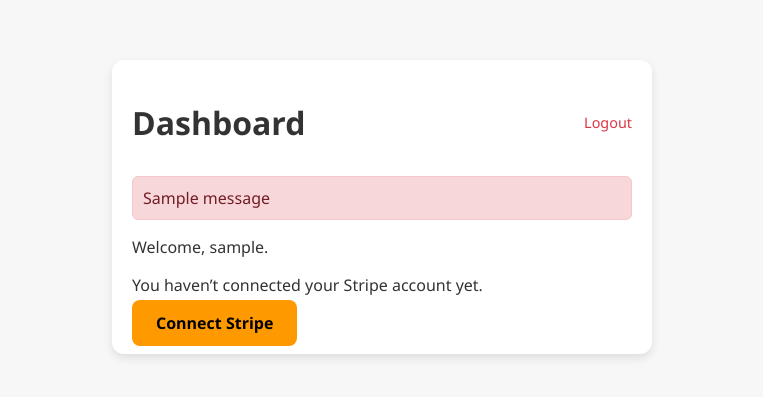
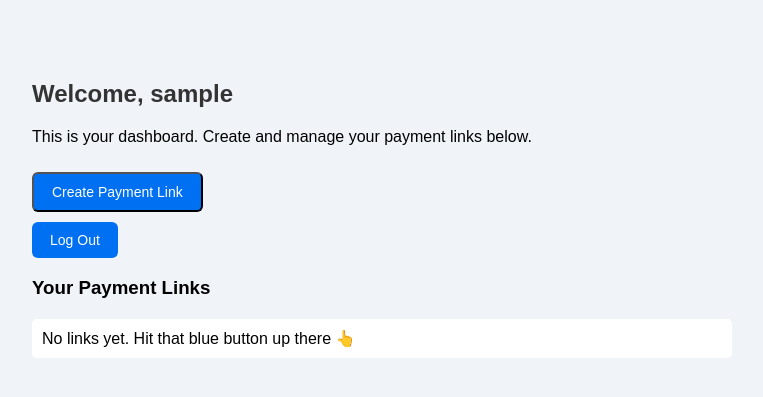
Before and after one commit to CODEREaDer24/Stripebridge, a Flask app: page /dashboard in a window 1280 px wide. Shown: the top 397 px of the page, without its empty margins (258-1021 px from the left). Run offline with Flask 3, Linux system fonts and the light colour scheme; the visitor is signed in with stand-in values (Sample User, id 1); tables that the repository leaves empty hold one stand-in row (values such as "Sample post"); one stand-in notice (Sample message) is shown.

Commit message:
Update dashboard.html

```diff
--- a/templates/dashboard.html
+++ b/templates/dashboard.html
@@ -1,55 +1,66 @@
 <!DOCTYPE html>
-<html lang="en">
+<html>
 <head>
-  <meta charset="UTF-8" />
-  <meta name="viewport" content="width=device-width, initial-scale=1.0"/>
-  <title>Dashboard – NoCodePay</title>
-  <link rel="stylesheet" href="/static/style.css">
+  <title>Your Dashboard – NoCodePay</title>
+  <style>
+    body {
+      font-family: Arial, sans-serif;
+      max-width: 700px;
+      margin: 40px auto;
+      padding: 20px;
+      background-color: #f0f4f8;
+      border-radius: 10px;
+    }
+    h2 {
+      color: #333;
+    }
+    .button {
+      display: inline-block;
+      background-color: #0070f3;
+      color: white;
+      padding: 10px 18px;
+      margin-top: 10px;
+      margin-right: 10px;
+      text-decoration: none;
+      border-radius: 6px;
+      font-size: 14px;
+    }
+    .button:hover {
+      background-color: #0059c1;
+    }
+    .link-list {
+      margin-top: 20px;
+      padding-left: 0;
+    }
+    .link-list li {
+      list-style: none;
+      margin-bottom: 10px;
+      background: white;
+      padding: 10px;
+      border-radius: 5px;
+    }
+    .link-list a {
+      text-decoration: none;
+      color: #0070f3;
+    }
+  </style>
 </head>
 <body>
-  <div class="dashboard-container">
-    <header class="dashboard-header">
-      <h1>Dashboard</h1>
-      <a href="/logout" class="logout">Logout</a>
-    </header>
+  <h2>Welcome, {{ email }}</h2>
+  <p>This is your dashboard. Create and manage your payment links below.</p>
 
-    {% with messages = get_flashed_messages(with_categories=true) %}
-      {% if messages %}
-        <ul class="flash">
-          {% for category, message in messages %}
-            <li class="{{ category }}">{{ message }}</li>
-          {% endfor %}
-        </ul>
-      {% endif %}
-    {% endwith %}
+  <form action="/create_link" method="post">
+    <button class="button" type="submit">Create Payment Link</button>
+  </form>
+  <a href="/logout" class="button">Log Out</a>
 
-    <p>Welcome, {{ session['user'] }}.</p>
-
-    {% if not connected %}
-      <p>You haven’t connected your Stripe account yet.</p>
-      <a href="/connect" class="cta-button">Connect Stripe</a>
+  <h3>Your Payment Links</h3>
+  <ul class="link-list">
+    {% for link in links %}
+      <li><a href="{{ link['url'] }}" target="_blank">{{ link['url'] }}</a></li>
     {% else %}
-      <form action="/generate-link" method="POST" class="link-form">
-        <input type="text" name="name" placeholder="Product Name" required />
-        <input type="number" step="0.01" name="price" placeholder="Price (USD)" required />
-        <input type="text" name="description" placeholder="Description" required />
-        <button type="submit">Create Payment Link</button>
-      </form>
-
-      <section class="link-list">
-        {% if links %}
-          {% for link in links %}
-            <div class="link-card">
-              <h3>{{ link.name }} – {{ link.price }}</h3>
-              <p>{{ link.description }}</p>
-              <a href="{{ link.url }}" target="_blank">{{ link.url }}</a>
-            </div>
-          {% endfor %}
-        {% else %}
-          <p>No links yet. Create one above.</p>
-        {% endif %}
-      </section>
-    {% endif %}
-  </div>
+      <li>No links yet. Hit that blue button up there 👆</li>
+    {% endfor %}
+  </ul>
 </body>
 </html>
```
